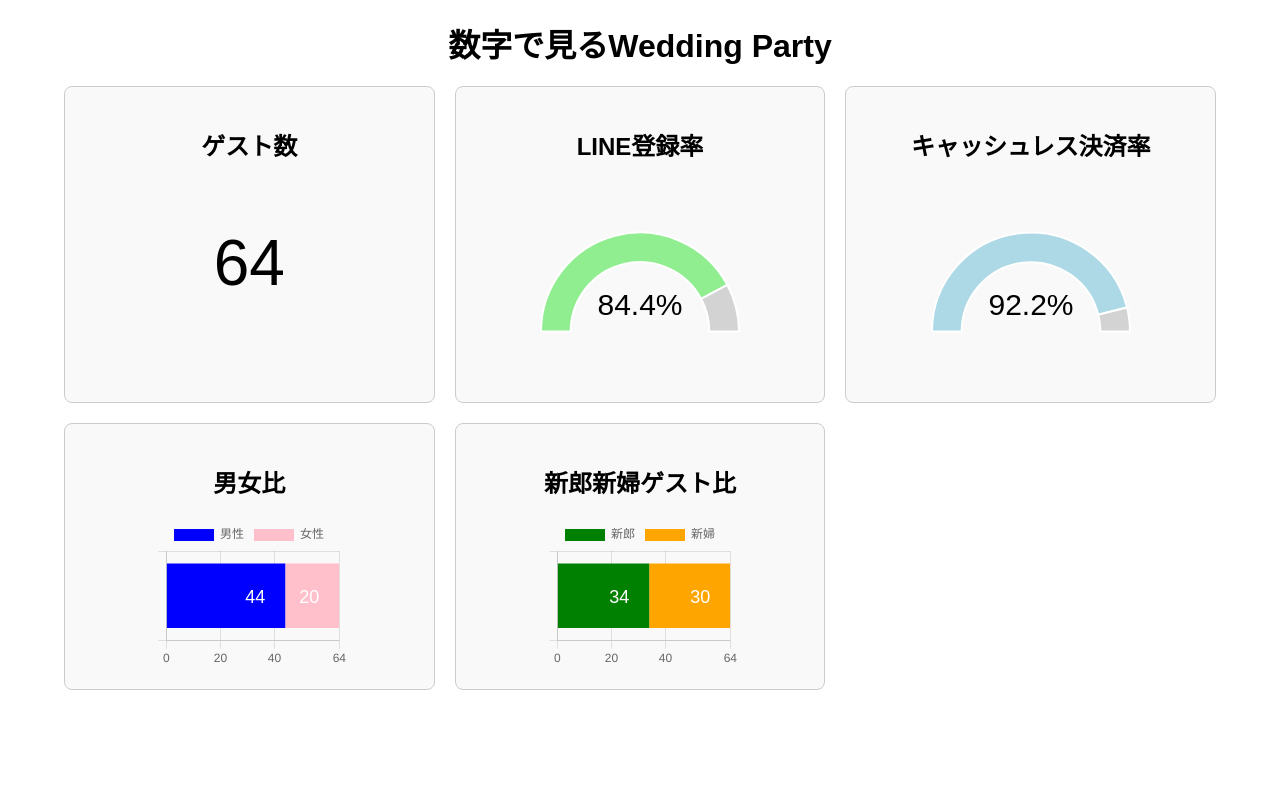
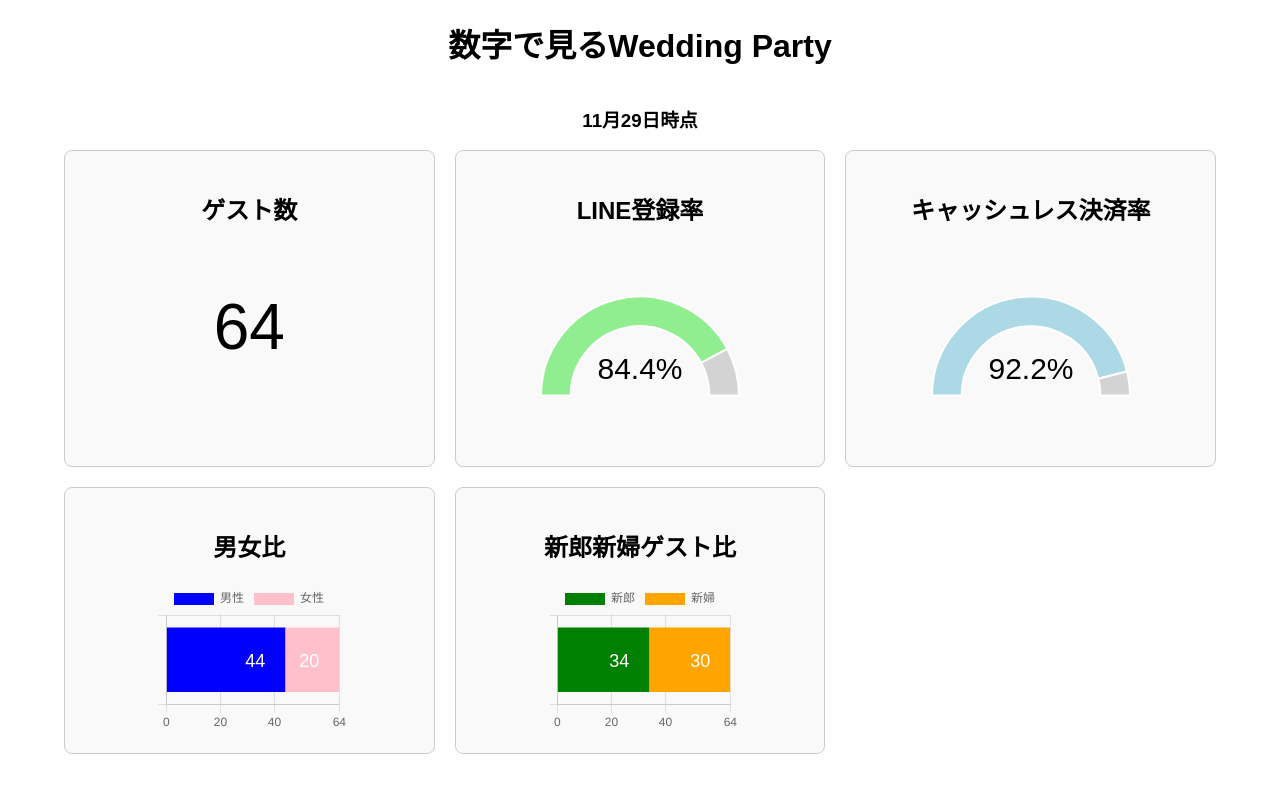
Before and after one commit to koiryu/wedding-dashboard, a plain HTML site: page index.html in a window 1280 px wide. Drawn offline with nearby package versions, Linux system fonts and the light colour scheme.

Commit message:
Update index.html

```diff
--- a/index.html
+++ b/index.html
@@ -40,6 +40,7 @@
 </head>
 <body>
     <h1>数字で見るWedding Party</h1>
+    <h3>11月29日時点</h3>
     <div class="dashboard">
         <!-- 総人数 -->
         <div class="card">
```
